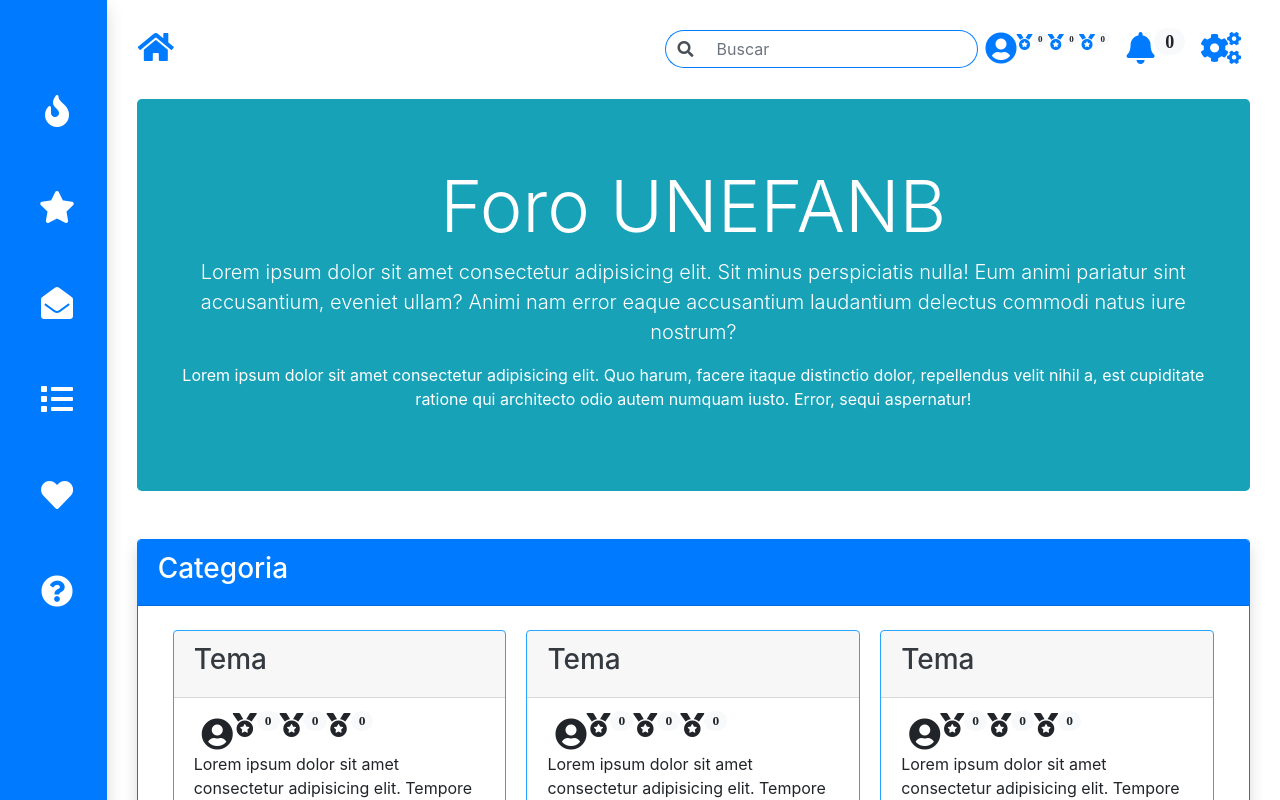
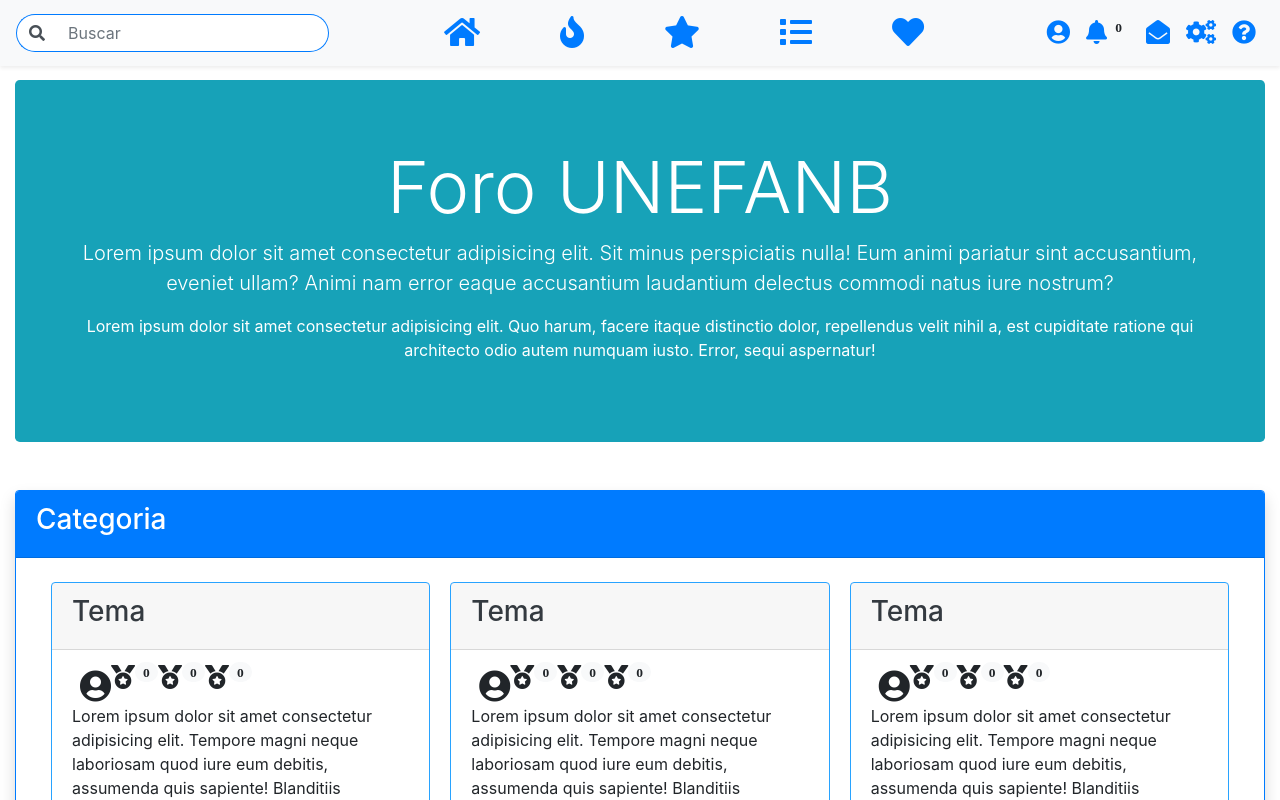
Before and after one commit to masv122/foro, a Vue app: page / in a window 1280 px wide. Shown: the top 800 px of the page. Built offline with nearby package versions, Linux system fonts and the light colour scheme.

Commit message:
cambio barra superior

```diff
--- a/src/App.vue
+++ b/src/App.vue
@@ -1,38 +1,29 @@
 <template>
   <div id="app">
-    <div id="nav"></div>
-    <b-container fluid id="pagina">
-      <b-row>
-        <b-col class="ColBarraLateral bg-primary shadow" cols="1">
+    <!-- <b-col class="ColBarraLateral bg-primary shadow" cols="1">
           <BarraLateral class="BarraLateral"/>
-        </b-col>
-        <b-col class="contenido pb-5" cols="11">
-          <BarraSuperior />
-          <b-container fluid>
-            <router-view />
-          </b-container>
-        </b-col>
-      </b-row>
+        </b-col> -->
+    <BarraSuperior />
+    <b-container fluid class="contenido">
+      <router-view />
     </b-container>
   </div>
 </template>
 
 <script>
 import BarraSuperior from "@/components/BarraSuperior.vue";
-import BarraLateral from "@/components/BarraLateral.vue";
+// import BarraLateral from "@/components/BarraLateral.vue";
 export default {
   name: "App",
   components: {
     BarraSuperior,
-    BarraLateral
+    // BarraLateral
   }
 };
 </script>
 
 <style scoped>
-  .ColBarraLateral{
-    padding-top: 5%;
-    padding-bottom: 10%;
+  .contenido{
+    margin-top: 5rem;
   }
-
 </style>
--- a/src/components/BarraSuperior.vue
+++ b/src/components/BarraSuperior.vue
@@ -1,11 +1,12 @@
 <template>
   <div>
-    <b-navbar class="my-3" toggleable="lg" type="primary" variant="white">
-      <b-navbar-brand :to="{ name: 'Home' }"
-        ><i class="fa fa-home" aria-hidden="true"></i
-      ></b-navbar-brand>
-      <b-collapse id="navbar-toggle-collapse" is-nav>
-        <b-navbar-nav class="ml-auto">
+    <b-navbar
+      class="shadow-sm fixed-top"
+      type="primary"
+      variant="light"
+    >
+      <!-- <b-navbar-brand ></b-navbar-brand> -->
+      <b-navbar-nav class="mr-auto nav-left">
         <b-nav-form>
           <b-form-group>
             <b-input-group class="inputGroup border-primary">
@@ -23,30 +24,27 @@
               >
               </b-form-input>
             </b-input-group>
-            </b-form-group>
-          </b-nav-form>
-          <b-navbar-nav v-if="!loginVisible" class="usuario">
-            <b-nav-item href="#"
-              ><i class="fa fa-user-circle"
-                ><sup>
-                  <i class="fa fa-medal"
-                    ><sup><b-badge pill variant="light">0</b-badge></sup></i
-                  >
-                  <i class="fa fa-medal"
-                    ><sup><b-badge pill variant="light">0</b-badge></sup></i
-                  >
-                  <i class="fa fa-medal"
-                    ><sup><b-badge pill variant="light">0</b-badge></sup></i
-                  >
-                </sup>
-              </i>
+          </b-form-group> </b-nav-form
+      ></b-navbar-nav>
+      <b-navbar-nav class="mx-auto nav-center">
+        <b-nav-item :to="{ name: 'Home' }">
+          <i class="fa fa-home" aria-hidden="true"></i>
         </b-nav-item>
+        <b-nav-item><i class="fa fa-fire" aria-hidden="true"></i></b-nav-item>
+        <b-nav-item><i class="fa fa-star" aria-hidden="true"></i></b-nav-item>
+        <b-nav-item><i class="fa fa-list" aria-hidden="true"></i></b-nav-item>
+        <b-nav-item><i class="fa fa-heart" aria-hidden="true"></i></b-nav-item>
+      </b-navbar-nav>
+      <b-navbar-nav class="ml-auto nav-right">
+        <b-nav-item href="#"><i class="fa fa-user-circle"> </i> </b-nav-item>
         <b-nav-item
           ><i class="fa fa-bell" aria-hidden="true"
             ><sup><b-badge pill variant="light">0</b-badge></sup></i
           ></b-nav-item
         >
-          </b-navbar-nav>
+        <b-nav-item
+          ><i class="fa fa-envelope-open" aria-hidden="true"></i
+        ></b-nav-item>
         <b-nav-item-dropdown no-caret right v-if="!loginVisible">
           <template v-slot:button-content>
             <i class="fa fa-cogs" aria-hidden="true"></i>
@@ -57,8 +55,10 @@
         <b-nav-item v-if="loginVisible">
           <i class="fa fa-user-circle" aria-hidden="true"></i>
         </b-nav-item>
+        <b-nav-item>
+          <i class="fa fa-question-circle" aria-hidden="true"></i
+        ></b-nav-item>
       </b-navbar-nav>
-      </b-collapse>
       <b-navbar-toggle target="navbar-toggle-collapse">
         <template v-slot:default="{ expanded }">
           <i v-if="expanded" class="fa fa-chevron-up" aria-hidden="true"></i>
@@ -80,14 +80,12 @@
 </script>
 
 <style  scoped>
-.fa-medal {
-  font-size: 1rem;
+.nav-center i {
+  font-size: 2rem;
+  margin: 0 2rem;
 }
-.fa-user-circle, .usuario .fa-user-circle,
-.fa-cogs,
-.fa-home,
-.usuario .fa-bell {
-  font-size: 2rem;
+.nav-right i {
+  font-size: 1.5rem;
 }
 .inputGroup {
   color: #495057;
```
Lines whose indentation alone changed are shown as unchanged.
